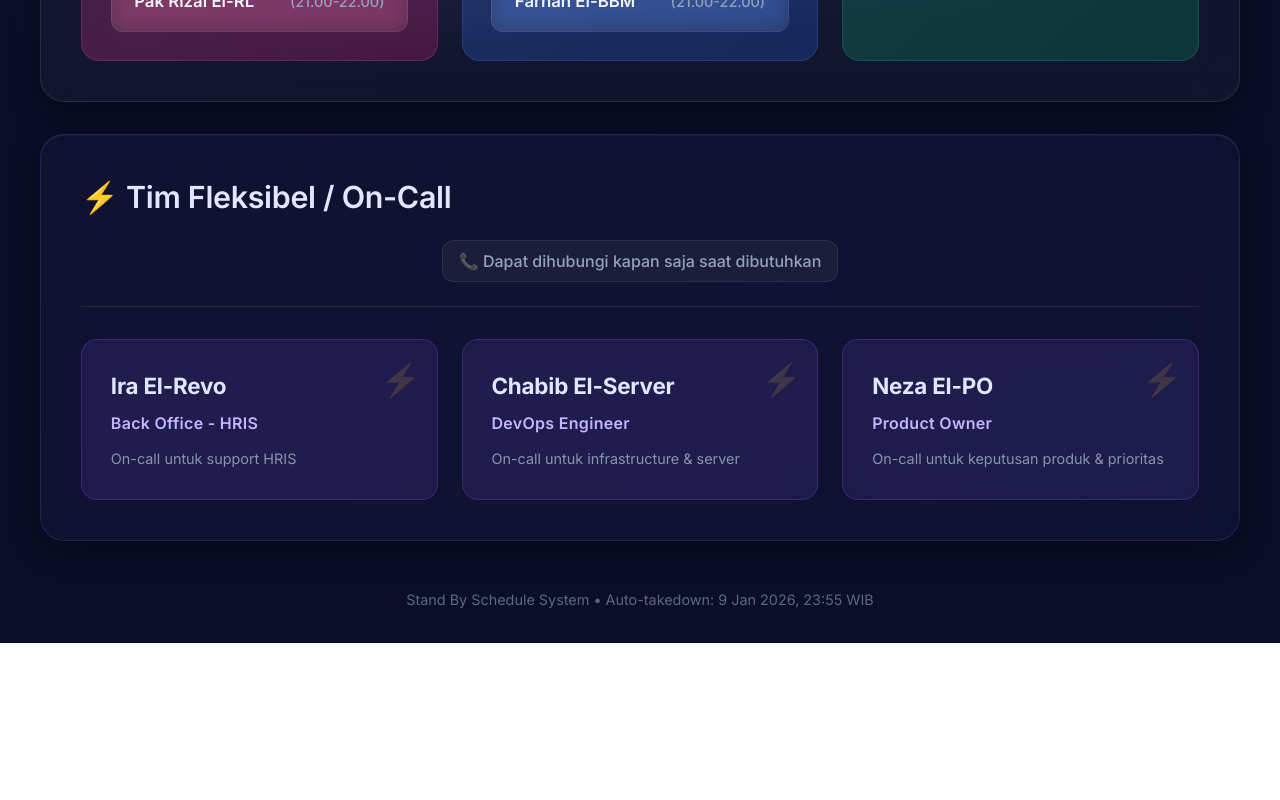
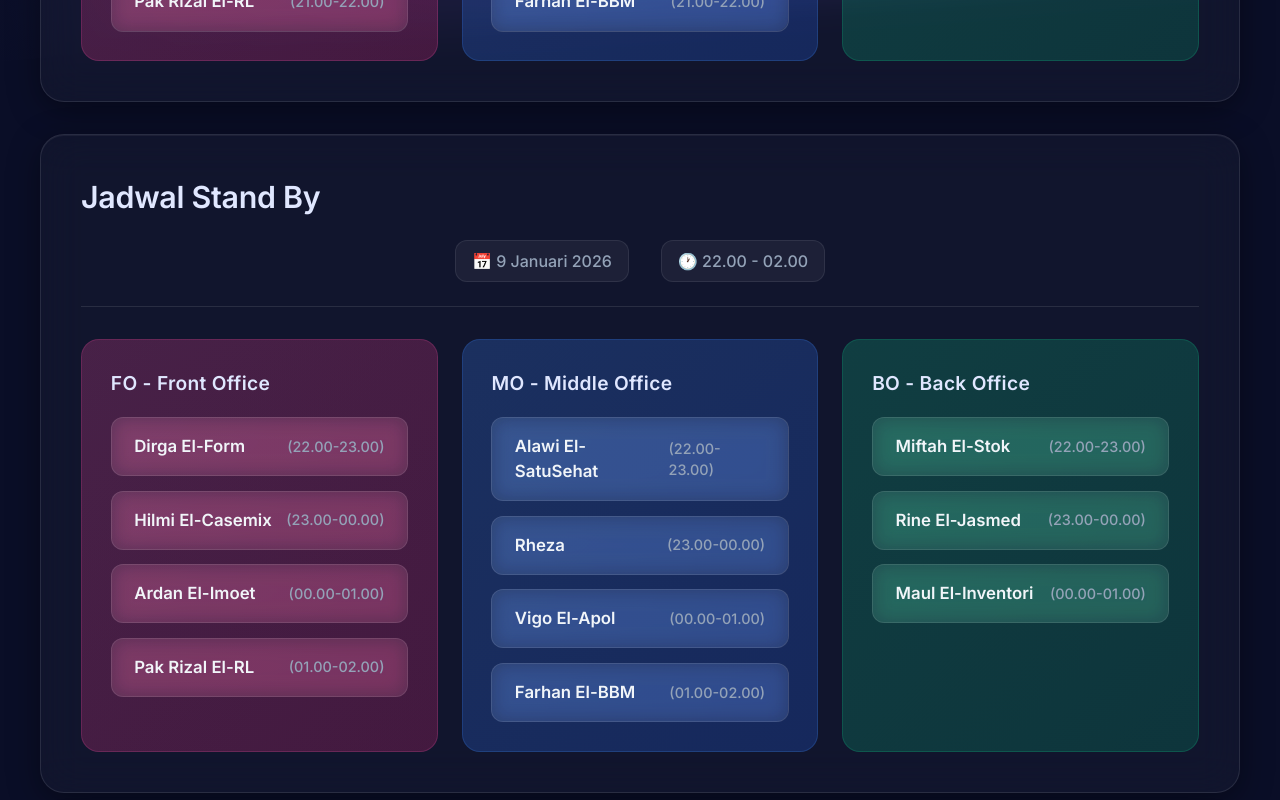
Before and after one commit to MaulanaRhezaArdiansyah/stand-by-schedule, a React (Vite) app: page / in a window 1280 px wide. Shown: the part 1220-2020 px from the top of the page. Before the commit the page ends 1863 px from the top, so only its background shows below. Built offline with nearby package versions, Linux system fonts and the light colour scheme.

Commit message:
Add third schedule session: 9 Jan 22.00-02.00 with hourly shifts

```diff
--- a/src/App.tsx
+++ b/src/App.tsx
@@ -54,6 +54,30 @@ function App() {
         BO: [
           { name: 'Rine El-Jasmed', time: '17.00-20.00' },
           { name: 'Maul El-Inventori', time: '20.00-22.00' }
+        ]
+      }
+    },
+    {
+      title: 'Jadwal Stand By',
+      date: '9 Januari 2026',
+      time: '22.00 - 02.00',
+      roles: {
+        FO: [
+          { name: 'Dirga El-Form', time: '22.00-23.00' },
+          { name: 'Hilmi El-Casemix', time: '23.00-00.00' },
+          { name: 'Ardan El-Imoet', time: '00.00-01.00' },
+          { name: 'Pak Rizal El-RL', time: '01.00-02.00' }
+        ],
+        MO: [
+          { name: 'Alawi El-SatuSehat', time: '22.00-23.00' },
+          { name: 'Rheza', time: '23.00-00.00' },
+          { name: 'Vigo El-Apol', time: '00.00-01.00' },
+          { name: 'Farhan El-BBM', time: '01.00-02.00' }
+        ],
+        BO: [
+          { name: 'Miftah El-Stok', time: '22.00-23.00' },
+          { name: 'Rine El-Jasmed', time: '23.00-00.00' },
+          { name: 'Maul El-Inventori', time: '00.00-01.00' }
         ]
       }
     }
```
Also changed, not shown: .claude/settings.local.json (added).
